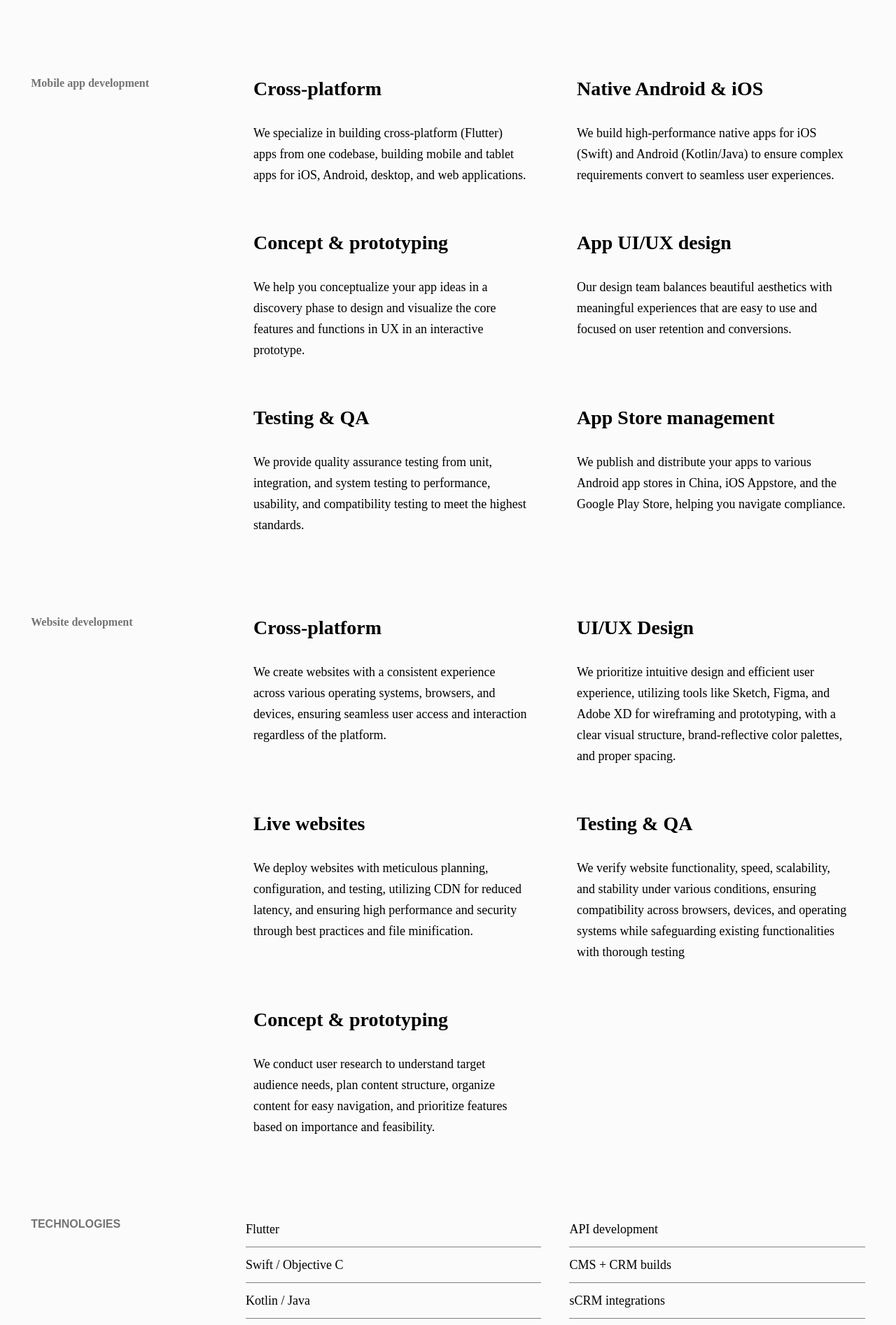
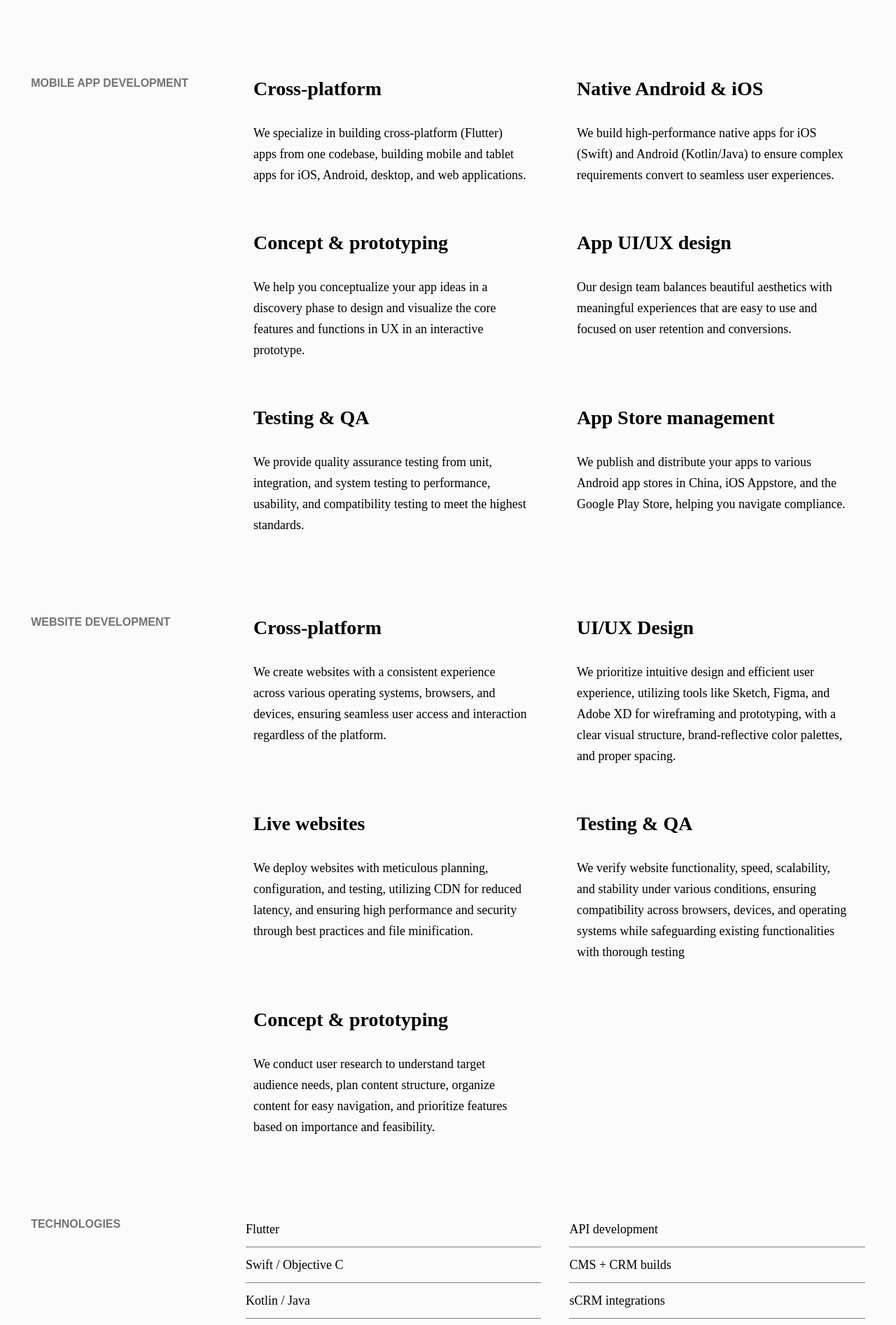
Before and after one commit to Shubham-SumFactor/project-sparkbit, a Next.js app: page /services in a window 1280 px wide. Shown: the part 767-2660 px from the top of the page at 70% size. Built offline with nearby package versions, Linux system fonts and the light colour scheme.

Commit message:
font-family updated along with text

```diff
--- a/pages/components/caseStudySection/assessment.module.css
+++ b/pages/components/caseStudySection/assessment.module.css
@@ -15,7 +15,7 @@
 
 .category {
     grid-area: category;
-    font-family: serif;
+    font-family: sans-serif !important;
     font-size: 16px;
     color: #737373;
     font-weight: 900;
--- a/pages/components/contactUs/ContactUs.module.css
+++ b/pages/components/contactUs/ContactUs.module.css
@@ -16,7 +16,7 @@
     padding-left: 35px;
     padding-top: 16.5rem;
     /* justify-content: center; */
-    font-family: serif;
+    font-family: sans-serif !important;
     font-size: 12px;
     color: #737373;
     font-weight: 900;
@@ -101,7 +101,7 @@
 }
 
 .checkboxLabel {
-    font-family: serif;
+    font-family: sans-serif !important;
     font-size: 14px;
     font-weight: 800;
     line-height: 15.4px;
--- a/pages/components/servicesCard/servicesCard.module.css
+++ b/pages/components/servicesCard/servicesCard.module.css
@@ -9,7 +9,7 @@
 }
 
 .heading {
-  font-family: serif;
+  font-family: sans-serif !important;
   /* text-align: center; */
   font-size: 16px;
   color: #737373;
--- a/pages/components/servicesCard/servicesCard.tsx
+++ b/pages/components/servicesCard/servicesCard.tsx
@@ -46,7 +46,7 @@ const ServicesCard = () => {
 
     return (
         <div className={styles.container}>
-            <h2 className={styles.heading}>Mobile app development</h2>
+            <h2 className={styles.heading}>MOBILE APP DEVELOPMENT</h2>
 
             <div className={isMobile ? styles.sliderContainer : styles.grid}>
                 {isMobile ? (
--- a/pages/components/servicesCardWeb/servicesCardWeb.module.css
+++ b/pages/components/servicesCardWeb/servicesCardWeb.module.css
@@ -9,7 +9,7 @@
   }
 
   .heading {
-    font-family: serif;
+    font-family: sans-serif !important;
     /* text-align: center; */
     font-size: 16px;
     color: #737373;
--- a/pages/components/servicesCardWeb/servicesCardWeb.tsx
+++ b/pages/components/servicesCardWeb/servicesCardWeb.tsx
@@ -46,7 +46,7 @@ const ServicesCardWeb = () => {
 
     return (
         <div className={styles.container}>
-            <h2 className={styles.heading}>Website development</h2>
+            <h2 className={styles.heading}>WEBSITE DEVELOPMENT</h2>
 
             <div className={isMobile ? styles.sliderContainer : styles.grid}>
                 {isMobile ? (
--- a/pages/components/teamSlider/TeamSlider.module.css
+++ b/pages/components/teamSlider/TeamSlider.module.css
@@ -49,6 +49,8 @@
   width: 28%;
   margin-bottom: 20px;
   text-align: left;
+  font-family: sans-serif !important;
+  font-weight: 600;
   /* border: 1px solid red; */
 
 }
```
